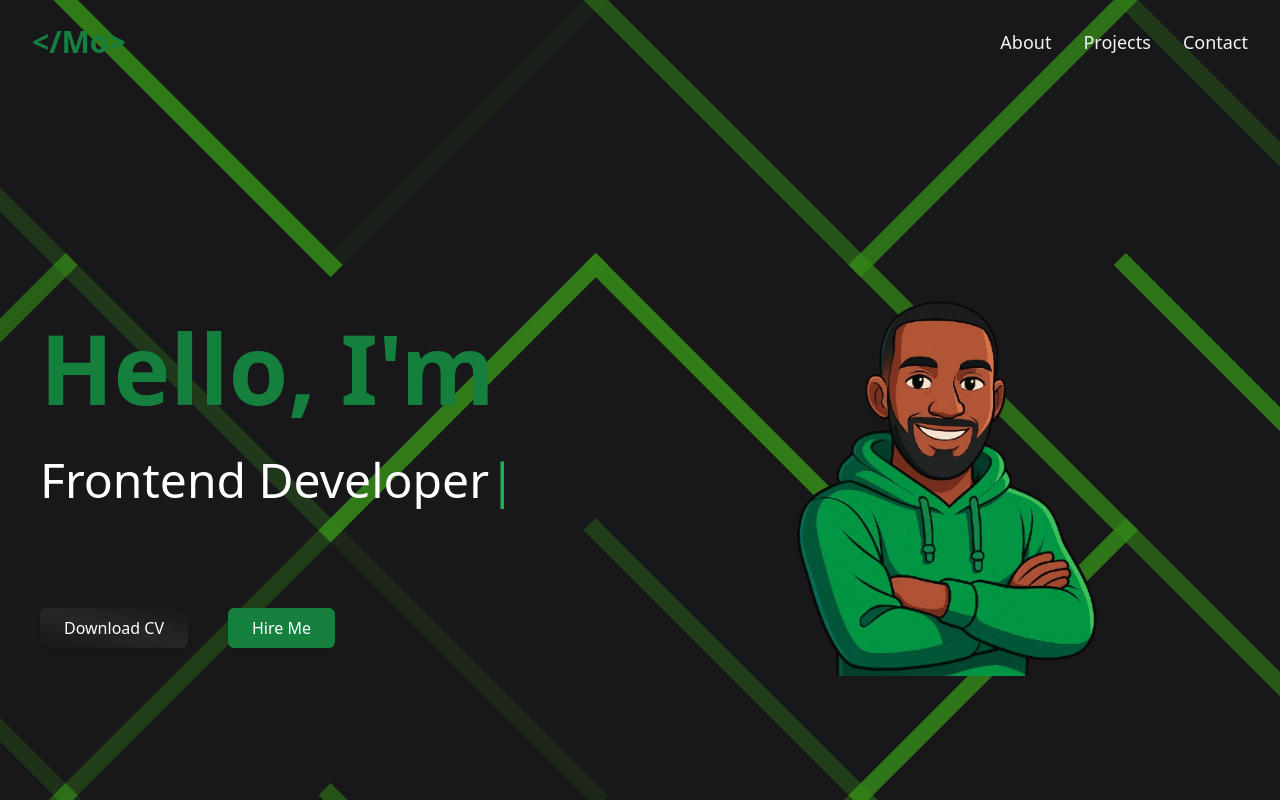
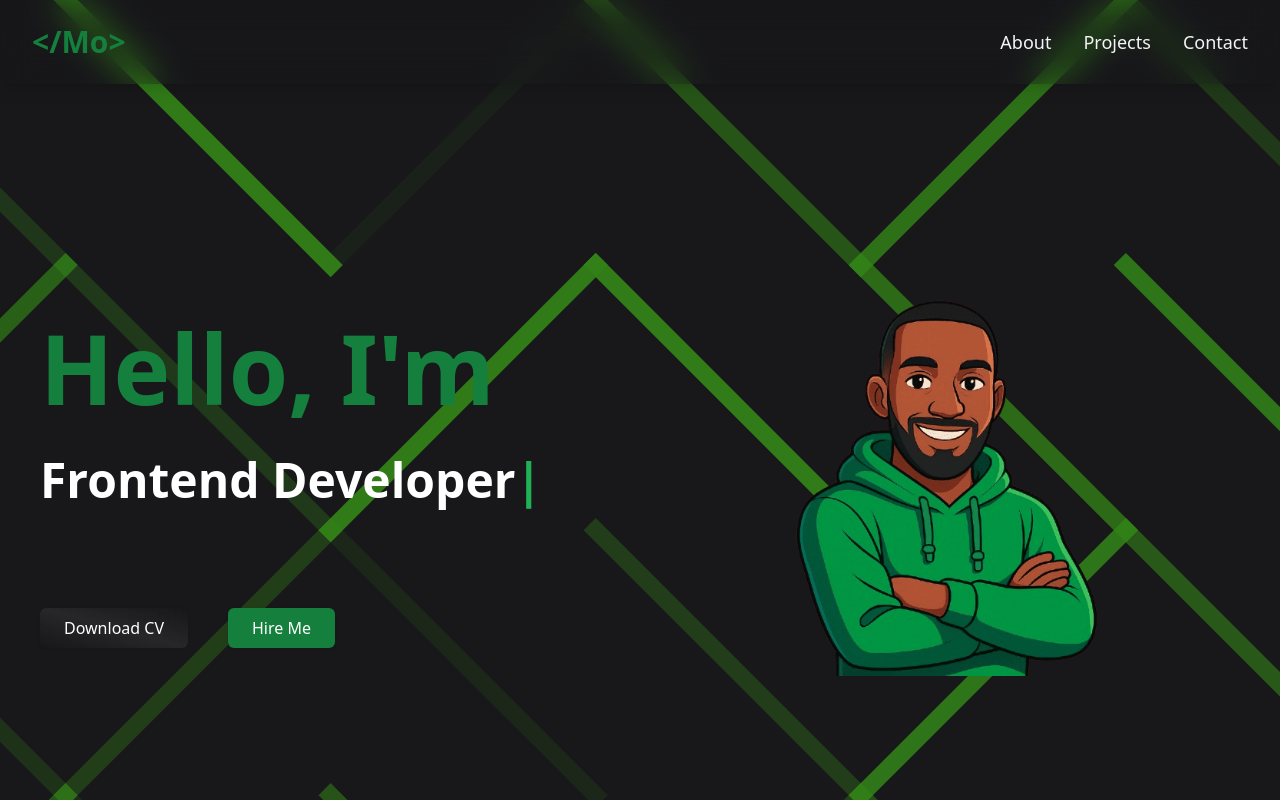
Before and after one commit to Mu3ammed-ibrahim/my-portfolio, a React (Vite) app: page / in a window 1280 px wide. Shown: the top 800 px of the page. Built offline with nearby package versions, Linux system fonts and the light colour scheme.

Commit message:
enhanced my navbar styling

```diff
--- a/src/Components/Hero.jsx
+++ b/src/Components/Hero.jsx
@@ -11,7 +11,7 @@ const Hero = () => {
         initial={{ opacity: 0, y: -100 }}
         animate={{ opacity: 1, y: 0 }}
         transition={{ duration: 1 }}
-        className="flex flex-col gap-6 md:gap-10 justify-center w-full md:w-1/2 text-center md:text-left mt-10 md:mt-0"
+        className="flex flex-col z-0 gap-6 md:gap-10 justify-center w-full md:w-1/2 text-center md:text-left mt-10 md:mt-0"
       >
         <h1 className="text-4xl sm:text-5xl md:text-6xl lg:text-7xl xl:text-8xl text-green-700 font-bold">
           Hello, I&apos;m
--- a/src/Components/Navbar.jsx
+++ b/src/Components/Navbar.jsx
@@ -1,12 +1,13 @@
 import React from "react";
 import { motion } from "framer-motion";
+
 const Navbar = () => {
   return (
     <motion.nav
       initial={{ y: -100 }}
       animate={{ y: 0 }}
       transition={{ duration: 1 }}
-      className="py-6 px-8 flex items-center sticky top-0 z-10 justify-between"
+      className="py-6 px-8 flex items-center sticky top-0 z-10 justify-between bg-zinc-900 bg-opacity-10 backdrop-filter backdrop-blur-lg  shadow-lg"
     >
       <h2 className="text-green-700 text-3xl font-bold">{`</Mo>`}</h2>
       <div className="flex space-x-8">
--- a/src/Components/TypingText.jsx
+++ b/src/Components/TypingText.jsx
@@ -36,7 +36,7 @@ const TypingText = ({ phrases, typingSpeed = 100, pauseTime = 1500 }) => {
 
   return (
     <motion.p
-      className="text-5xl text-white"
+      className="text-5xl font-semibold text-white"
       initial={{ opacity: 0 }}
       animate={{ opacity: 1 }}
       transition={{ duration: 1 }}
```
